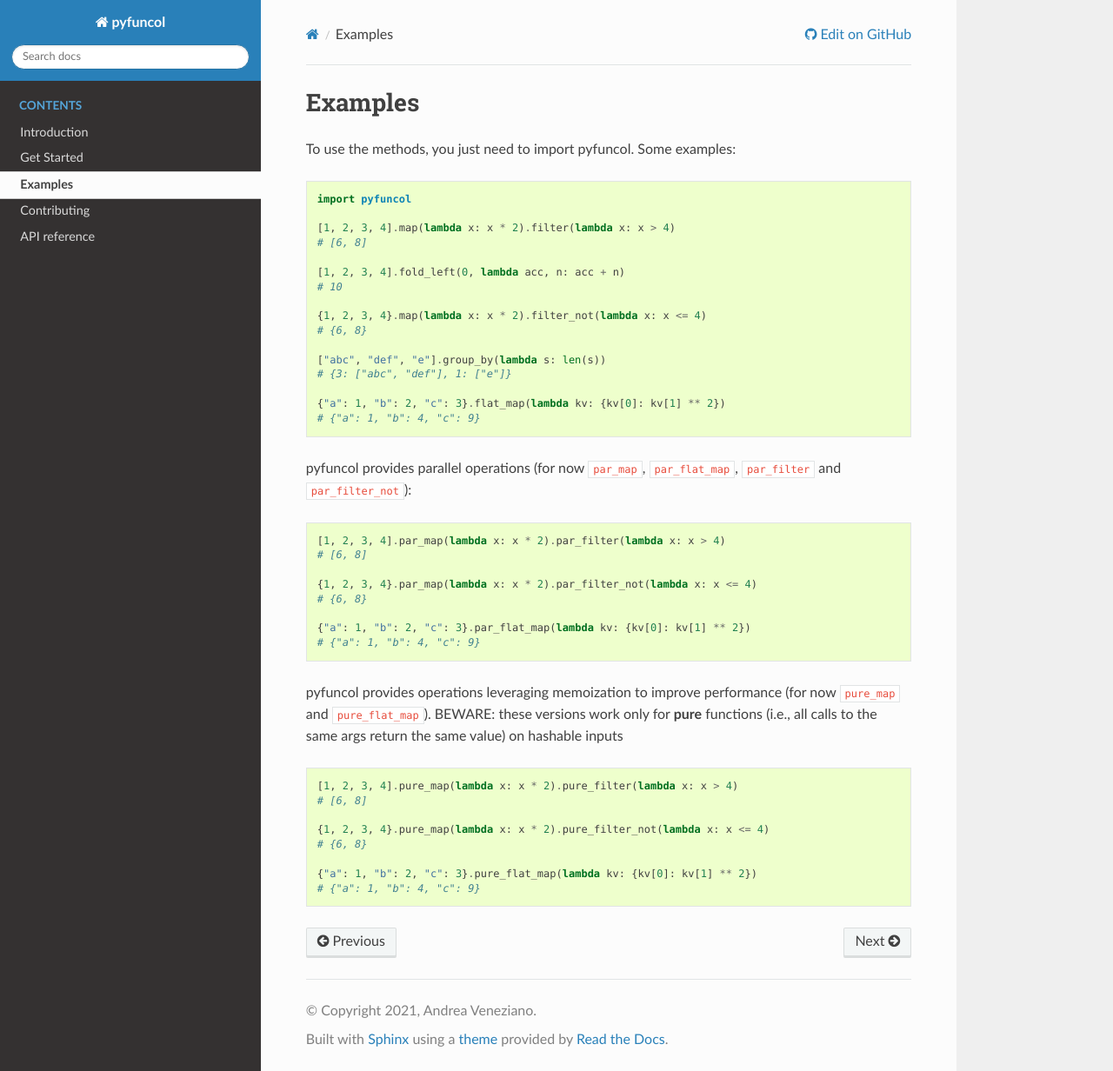
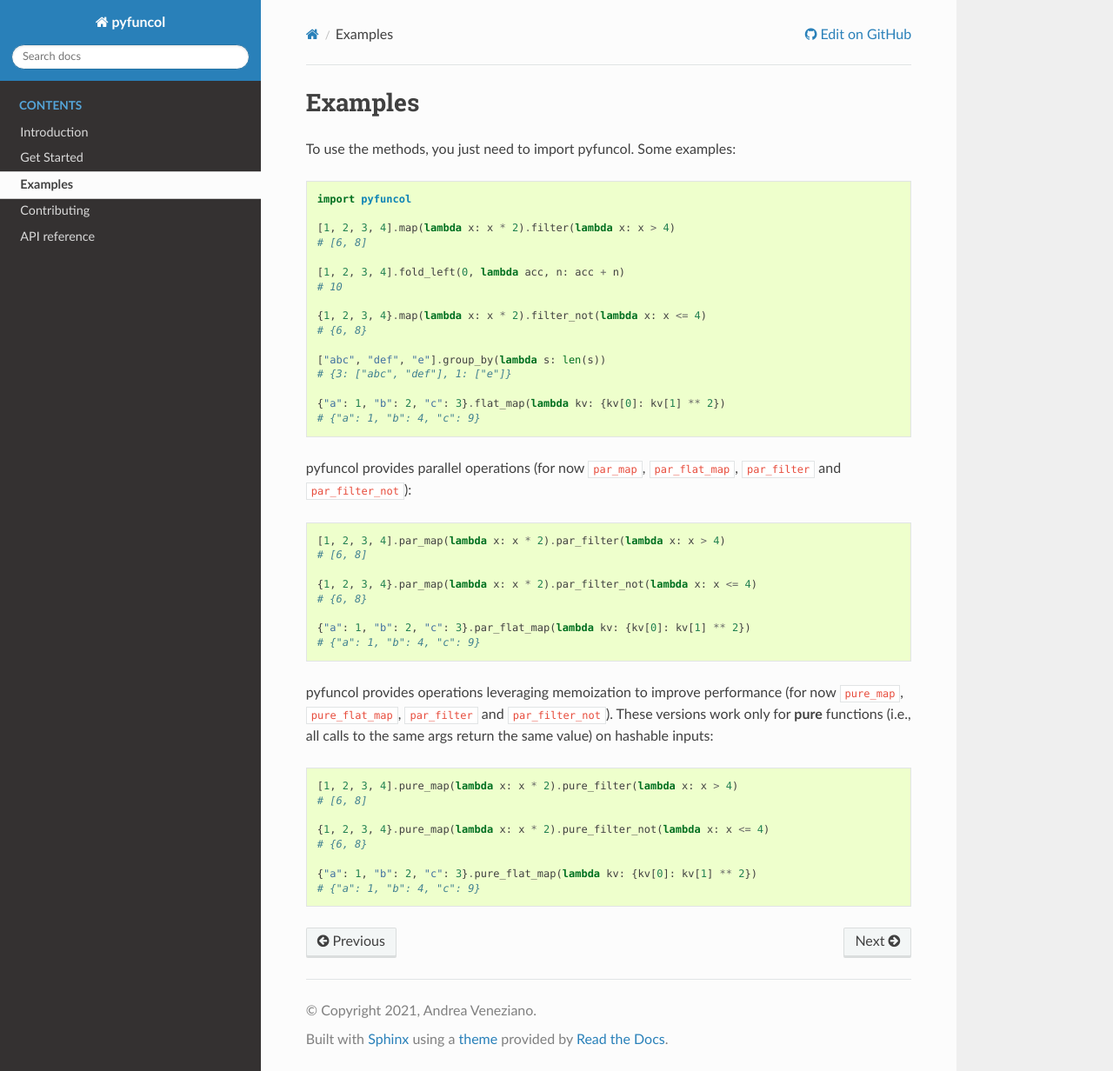
Before and after one commit to didactic-meme/pyfuncol, a Sphinx documentation site: the page built from docs/source/examples.md, in a window 1280 px wide and 1232 px high. Shown: the whole window at 87% size. Built offline with Sphinx 7.4.7 and the Read the Docs theme 2.0.0, drawn with Linux system fonts in a browser that asks for light colours.

Commit message:
Fix typos in docs

````diff
--- a/docs/source/examples.md
+++ b/docs/source/examples.md
@@ -34,8 +34,7 @@
 # {"a": 1, "b": 4, "c": 9}
 ```
 
-pyfuncol provides operations leveraging memoization to improve performance (for now `pure_map` and `pure_flat_map`). BEWARE: these versions work only
-for **pure** functions (i.e., all calls to the same args return the same value) on hashable inputs
+pyfuncol provides operations leveraging memoization to improve performance (for now `pure_map`, `pure_flat_map`, `par_filter` and `par_filter_not`). These versions work only for **pure** functions (i.e., all calls to the same args return the same value) on hashable inputs:
 
 ```python
 [1, 2, 3, 4].pure_map(lambda x: x * 2).pure_filter(lambda x: x > 4)
````
Also changed, not shown: README.md (+1 -13 lines).
